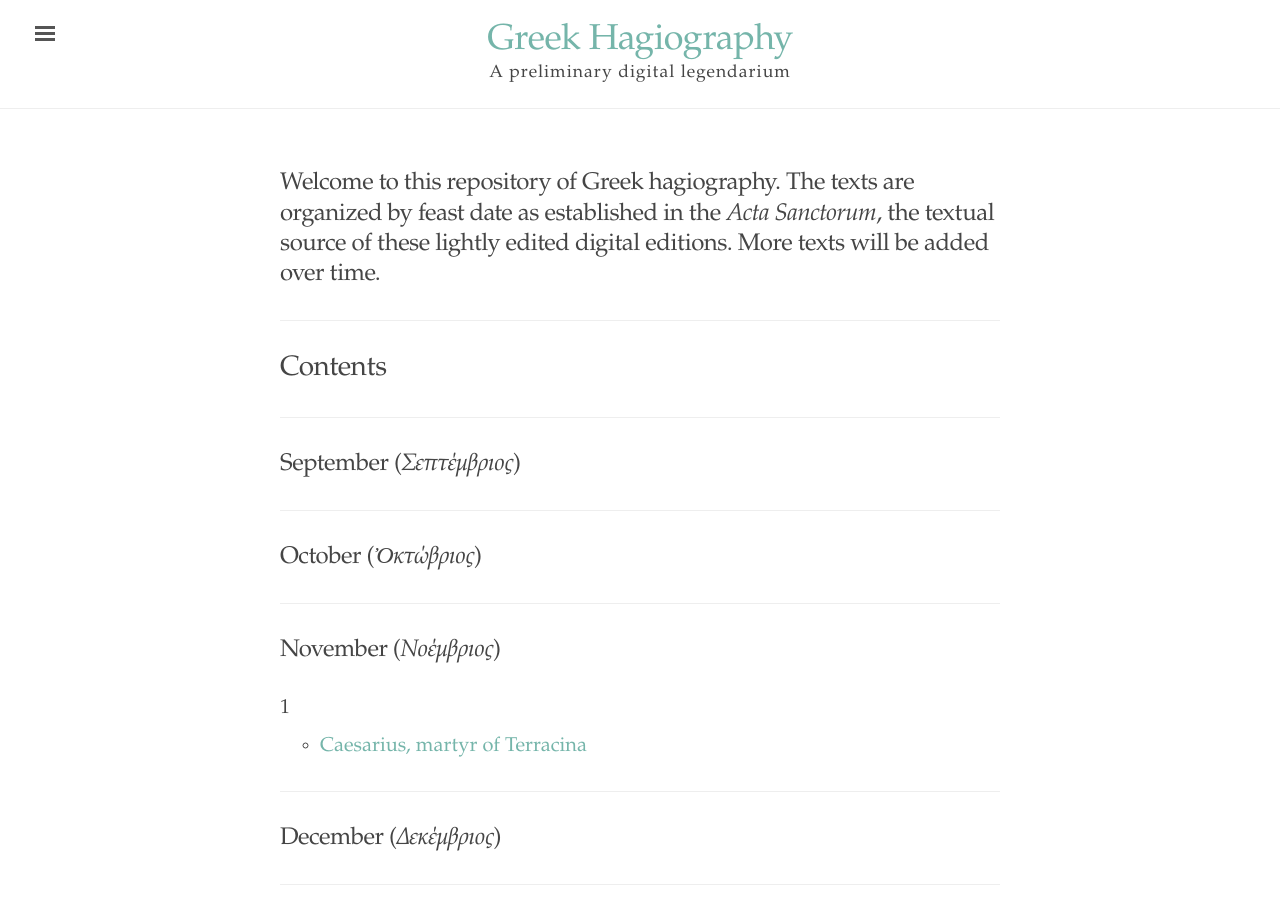
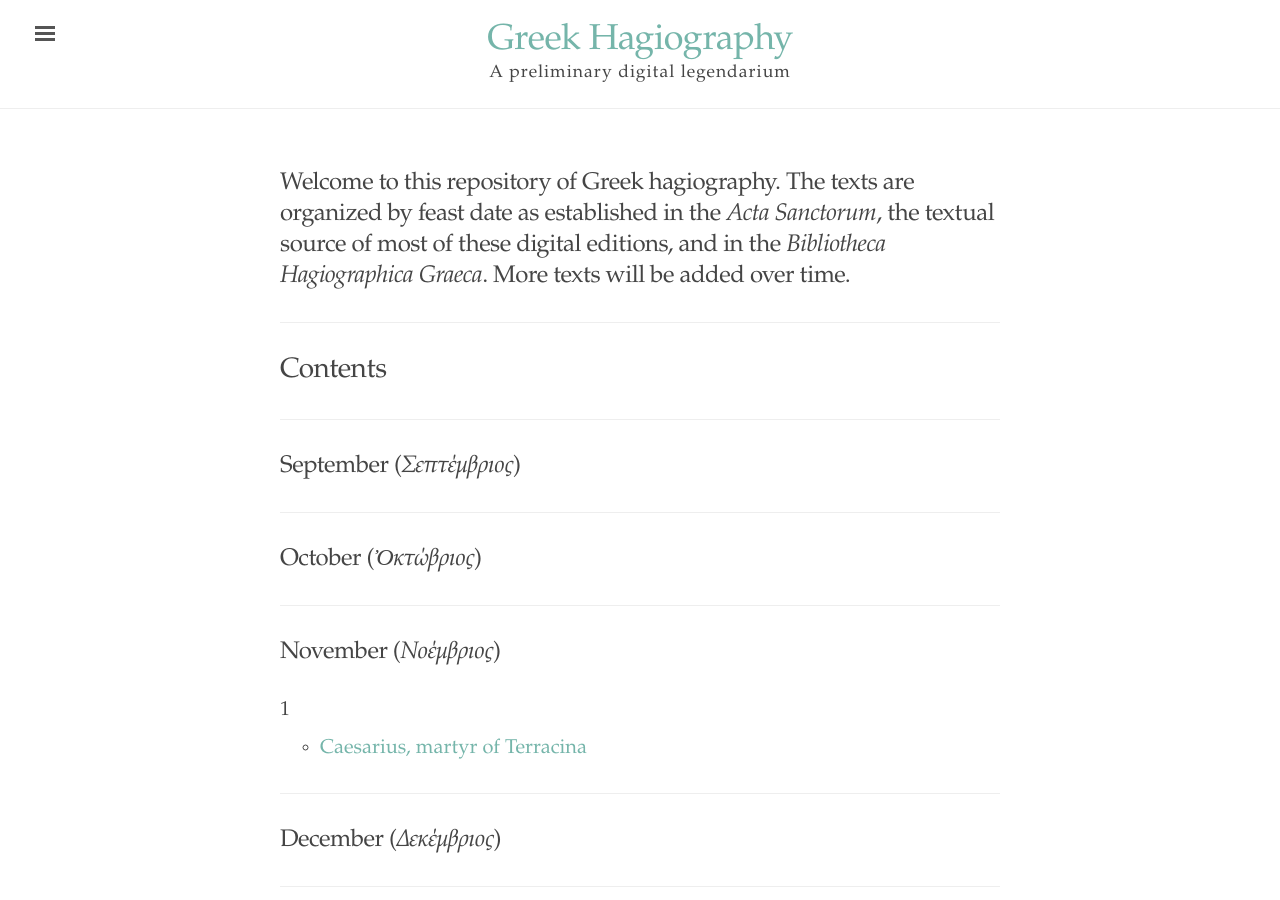
Before and after one commit to cjkoepke1/greek-hagiography, a Jekyll site: the page built from index.md, in a window 1280 px wide and 900 px high. Built offline with Jekyll 4.4.1, drawn with Linux system fonts in a browser that asks for light colours.

Commit message:
Updated welcome message

```diff
--- a/index.md
+++ b/index.md
@@ -3,7 +3,7 @@ layout: default
 title: "Greek Hagiography"
 ---
 
-## Welcome to this repository of Greek hagiography. The texts are organized by feast date as established in the *Acta Sanctorum*, the textual source of these lightly edited digital editions. More texts will be added over time.
+## Welcome to this repository of Greek hagiography. The texts are organized by feast date as established in the *Acta Sanctorum*, the textual source of most of these digital editions, and in the *Bibliotheca Hagiographica Graeca*. More texts will be added over time.
 
 ---
 
```
